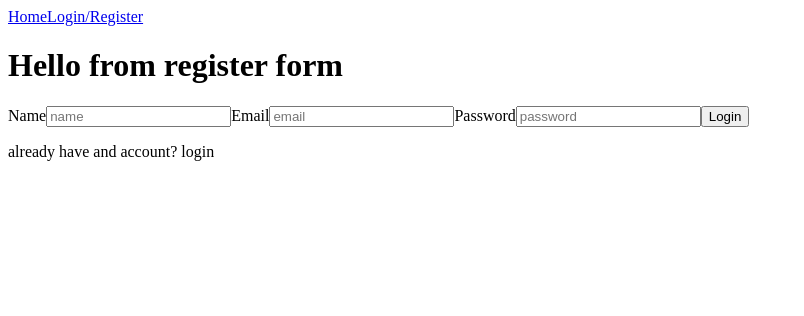
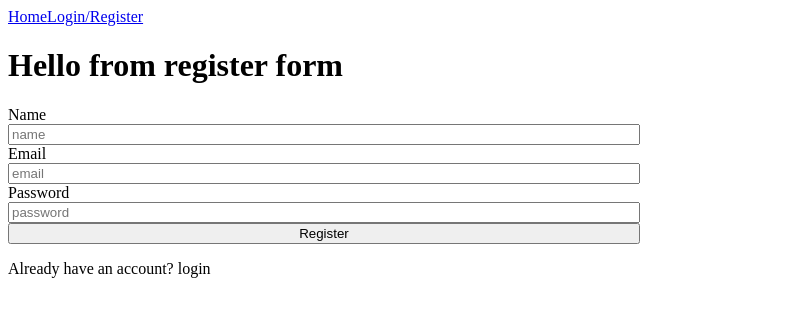
Before and after one commit to MalikElate/code-challenge, a React (Create React App) app in the folder client/: page /#/register in a window 1280 px wide. Shown: the top 316 px of the page, without its empty margins (0-804 px from the left). Built offline with nearby package versions, Linux system fonts and the light colour scheme.

Commit message:
able to add a new user

```diff
--- a/client/src/Components/Login/LoginForm.jsx
+++ b/client/src/Components/Login/LoginForm.jsx
@@ -1,3 +1,4 @@
+import './login.css';
 import React, { useState } from 'react';
 import { useHistory } from 'react-router-dom'
 
--- a/client/src/Components/Login/RegisterForm.jsx
+++ b/client/src/Components/Login/RegisterForm.jsx
@@ -1,13 +1,16 @@
+import './login.css';
 import React, { useState } from 'react';
 import { useHistory } from 'react-router-dom'
+import { useDispatch } from 'react-redux'
 
-const LoginForm = () => {
+const RegisterForm = () => {
   const [ name, setName] = useState('');
   const [ email, setEmail] = useState('');
   const [ password, setPassword] = useState('');
   const history = useHistory();
+  const dispatch = useDispatch();
   return (
-    <div>
+    <div className='login-card'>
       <h1>Hello from register form</h1>
       <label>Name</label>
       <input placeholder='name' onChange={(e) => setName(e.target.value)}/>
@@ -15,11 +18,10 @@ const LoginForm = () => {
       <input placeholder='email' onChange={(e) => setEmail(e.target.value)}/>
       <label>Password</label>
       <input placeholder='password' onChange={(e) => setPassword(e.target.value)}/>
-      <button onClick={() => console.log(name, email, password)}>Login</button>
-      <p onClick={() => { history.push('/login') }}>already have and account? login</p>
-
+      <button onClick={() => dispatch({type: 'REGISTER_USER', payload: {name: name, email: email, password: password}})}> Register </button>
+      <p onClick={() => { history.push('/login') }}>Already have an account? login</p>
     </div>
   );
 }
 
-export default LoginForm;
+export default RegisterForm;
--- /dev/null
+++ b/client/src/Components/Login/login.css
@@ -0,0 +1,5 @@
+.login-card {
+    display: flex;
+    flex-direction: column;
+    max-width: 50%
+}
--- a/client/src/Components/Nav/Nav.jsx
+++ b/client/src/Components/Nav/Nav.jsx
@@ -1,4 +1,4 @@
-import React, { useState } from 'react';
+import React from 'react';
 import { Link } from 'react-router-dom';
 
 const Nav = () => {
--- a/client/src/Redux/Sagas/register.user.saga.js
+++ b/client/src/Redux/Sagas/register.user.saga.js
@@ -2,9 +2,14 @@ import axios from 'axios';
 import { put, takeLatest } from 'redux-saga/effects';
 
 function* registerUser() {
+  const config = {
+    headers: { 'Content-Type': 'application/json' },
+    withCredentials: true,
+  };
   try {
-    const response = yield axios.get('/api/user');
-    yield put({ type: 'SET_USER', payload: response.data });
+    const response = yield axios.post('http://localhost:8000/register', config);
+    // yield put({ type: 'SET_USER', payload: response.data });
+    yield console.log(response)
   } catch (error) {
     console.log('User registration request failed', error);
   }
```
Also changed, not shown: 2 other files (tests, documents, lock files or other folders).
